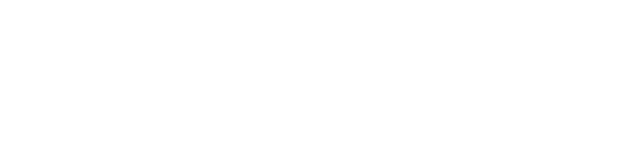
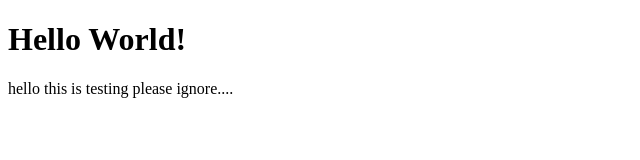
Before and after one commit to sumit951/first-repo-git-demo, a plain HTML site: page index.html in a window 1280 px wide. Shown: the whole page, without its empty margins (0-640 px from the left). Drawn offline with Linux system fonts and the light colour scheme.

Commit message:
second commit

```diff
--- /dev/null
+++ b/f2.js
@@ -0,0 +1 @@
+console.log('f2');
--- a/index.html
+++ b/index.html
@@ -7,6 +7,8 @@
     <title>Document</title>
 </head>
 <body>
+    <h1>Hello World!</h1>
 
+    <p>hello this is testing please ignore....</p>
 </body>
 </html>
```
